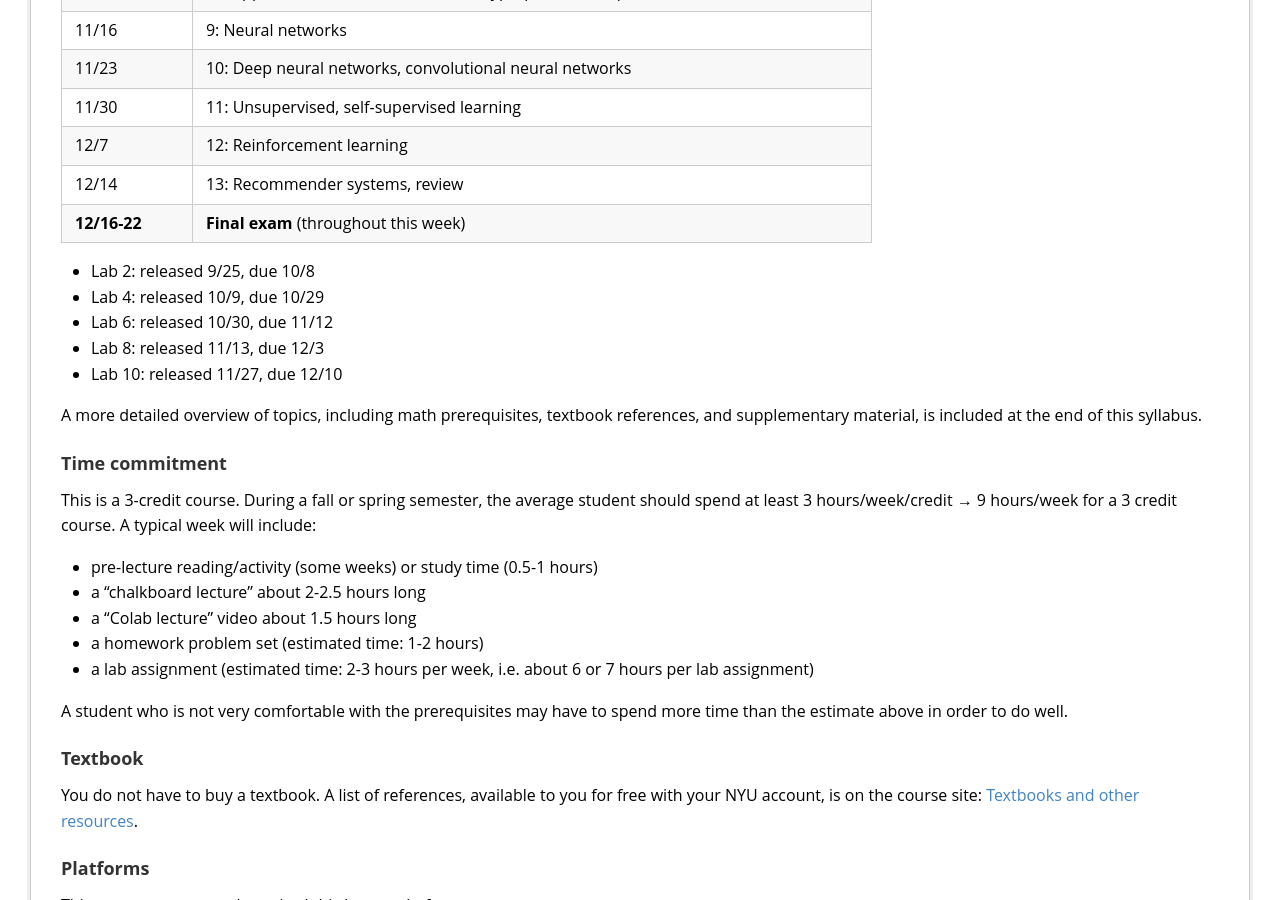
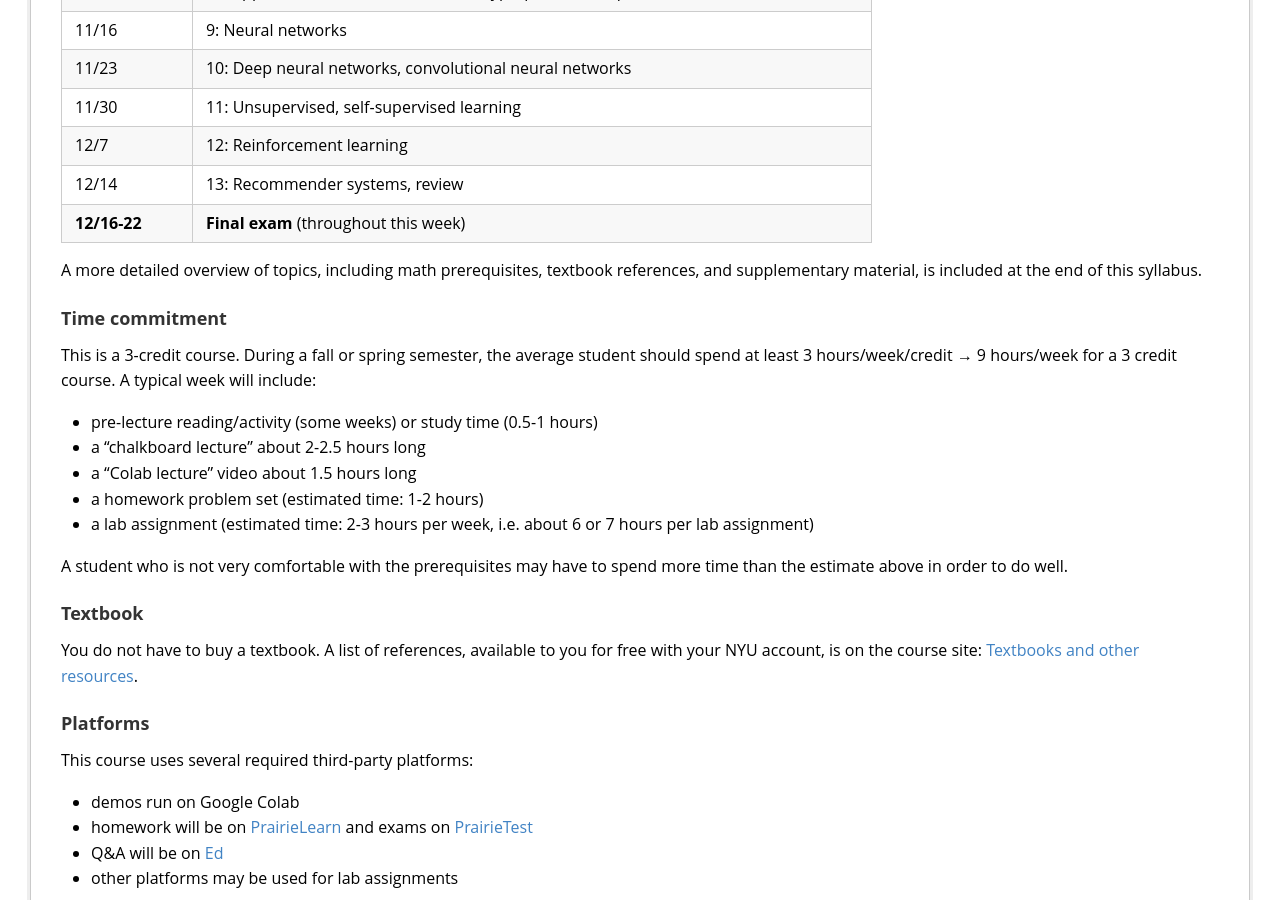
Before and after one commit to ffund/intro-ml-tss21, a Jekyll site: the page syllabus/in-person.html, which Jekyll copies as it is, in a window 1280 px wide and 900 px high, scrolled down 1366 px. Built offline with Jekyll 4.4.1, drawn with Linux system fonts in a browser that asks for light colours.

Commit message:
Remove lab assignment dates from syllabi

```diff
--- a/syllabus/in-person.html
+++ b/syllabus/in-person.html
@@ -145,13 +145,6 @@ optimization</td>
 </tr>
 </tbody>
 </table>
-<ul>
-<li>Lab 2: released 9/25, due 10/8</li>
-<li>Lab 4: released 10/9, due 10/29</li>
-<li>Lab 6: released 10/30, due 11/12</li>
-<li>Lab 8: released 11/13, due 12/3</li>
-<li>Lab 10: released 11/27, due 12/10</li>
-</ul>
 <p>A more detailed overview of topics, including math prerequisites,
 textbook references, and supplementary material, is included at the end
 of this syllabus.</p>
```
Also changed, not shown: syllabus/online.html (+0 -7 lines), syllabus/schedule-in-person.md (+0 -6 lines), syllabus/schedule-online.md (+0 -6 lines).
